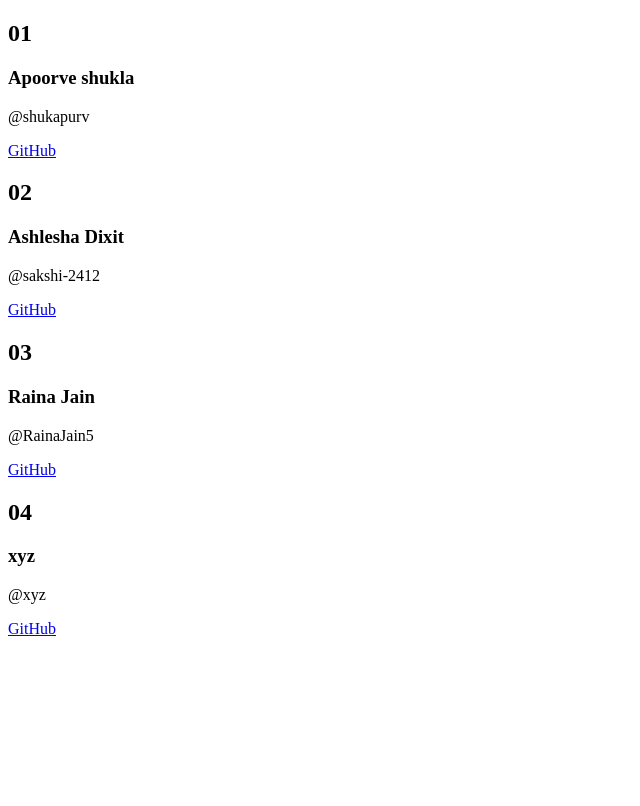
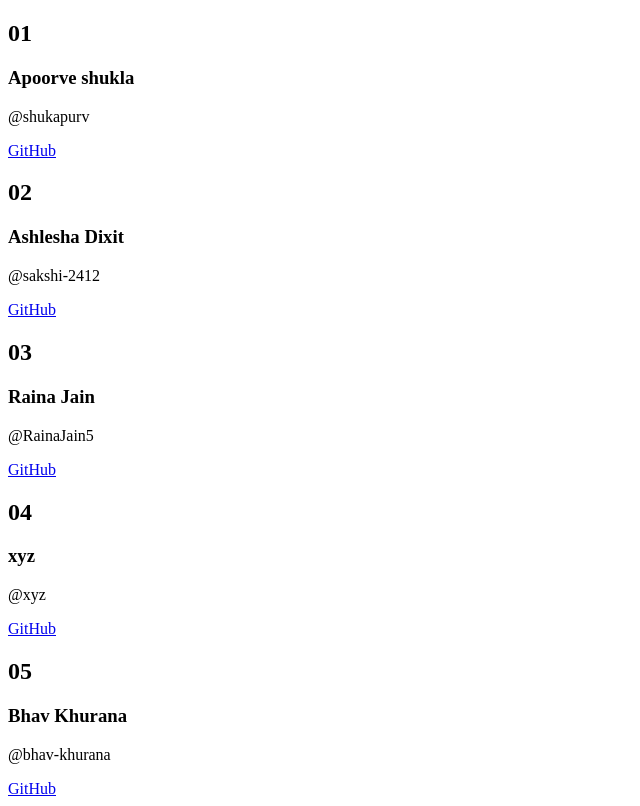
Before and after one commit to suhanigarg29/Git-freshers, a plain HTML site: page index.html in a window 1280 px wide. Shown: the whole page, without its empty margins (0-640 px from the left). Drawn offline with nearby package versions, Linux system fonts and the light colour scheme.

Commit message:
add card in index.html (#4)

```diff
--- a/index.html
+++ b/index.html
@@ -51,6 +51,14 @@
 			<a href="xyz">GitHub</a>
 		</div>
 	</div>
+	    <div class="card" data-tilt data-tilt-max="50" data-tilt-speed="200" data-tilt-perspective="700" data-tilt-glare="true" data-tilt-max-glare="0.8" data-tilt-max="10">
+		<div class="content">
+			<h2>05</h2>
+			<h3>Bhav Khurana</h3>
+			<p>@bhav-khurana</p>
+			<a href="https://github.com/bhav-khurana">GitHub</a>
+		</div>
+	</div>
 
     <!-- block -->
 
```
